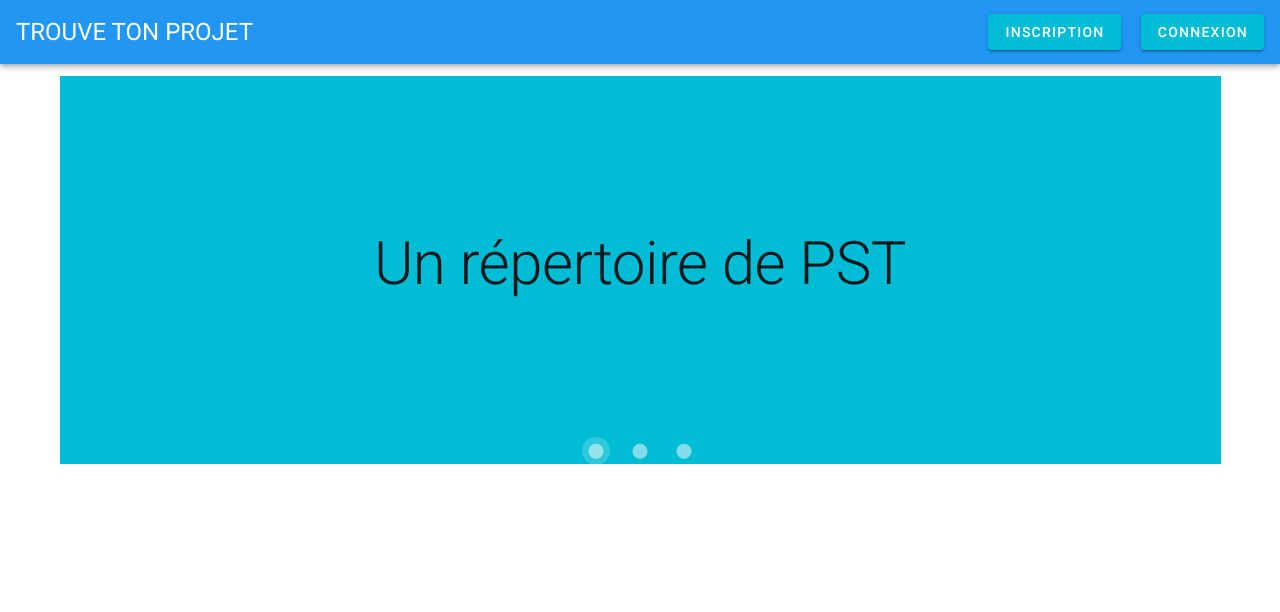
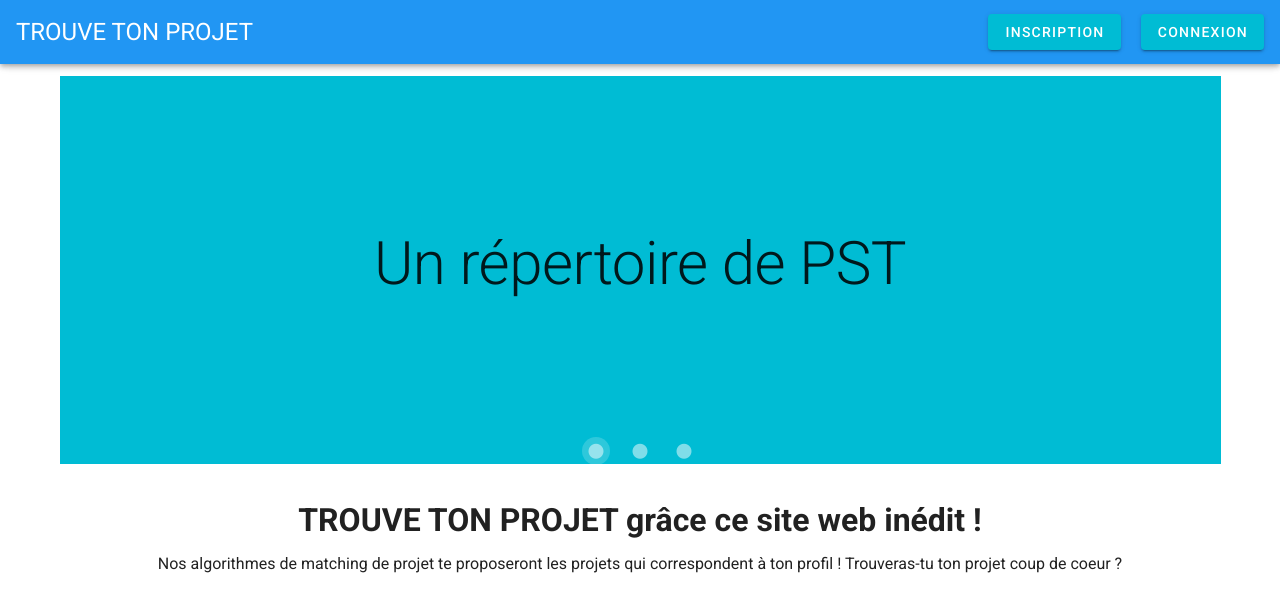
Before and after one commit to danielgrably/trouvetonprojet, a Vue app: page / in a window 1280 px wide. Shown: the top 612 px of the page. Built offline with nearby package versions, Linux system fonts and the light colour scheme.

Commit message:
Système d'authentification fonctionnel, mais une seule page pour le moment

```diff
--- a/src/components/SignIn.vue
+++ b/src/components/SignIn.vue
@@ -55,7 +55,7 @@ export default {
       if (this.$refs.form.validate()) {
         this.snackbar = true
         this.axios.post('http://localhost:4000/api/login', {
-          username: this.identifiant,
+          login: this.identifiant,
           password: this.mdp
         })
           .then((response) => {
--- a/src/components/Welcome.vue
+++ b/src/components/Welcome.vue
@@ -10,6 +10,12 @@
           </v-sheet>
         </v-carousel-item>
       </v-carousel>
+    </v-layout>
+    <v-layout row wrap align-center justify-center class="mt-5">
+      <h1>TROUVE TON PROJET grâce ce site web inédit !</h1>
+    </v-layout>
+    <v-layout row wrap align-center justify-center class="mt-5">
+      Nos algorithmes de matching de projet te proposeront les projets qui correspondent à ton profil ! Trouveras-tu ton projet coup de coeur ?
     </v-layout>
   </v-container>
 </template>
--- a/src/main.js
+++ b/src/main.js
@@ -4,9 +4,11 @@ import vuetify from './plugins/vuetify'
 import axios from 'axios'
 import VueAxios from 'vue-axios'
 
+
 Vue.use(VueAxios, axios)
 
 Vue.config.productionTip = false
+axios.defaults.withCredentials = true
 
 new Vue({
   vuetify,
```
Also changed, not shown: server.js (+12 -7 lines).
